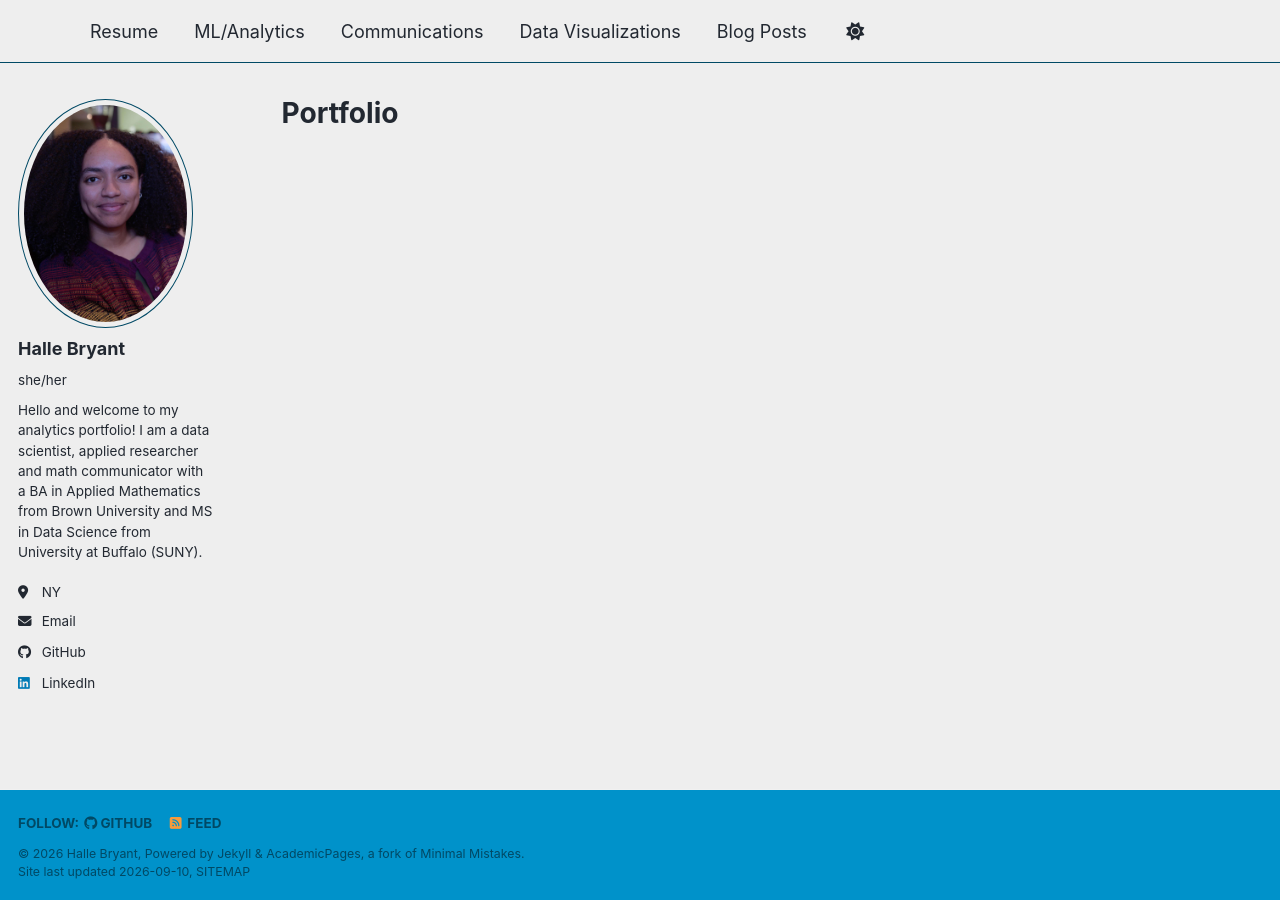
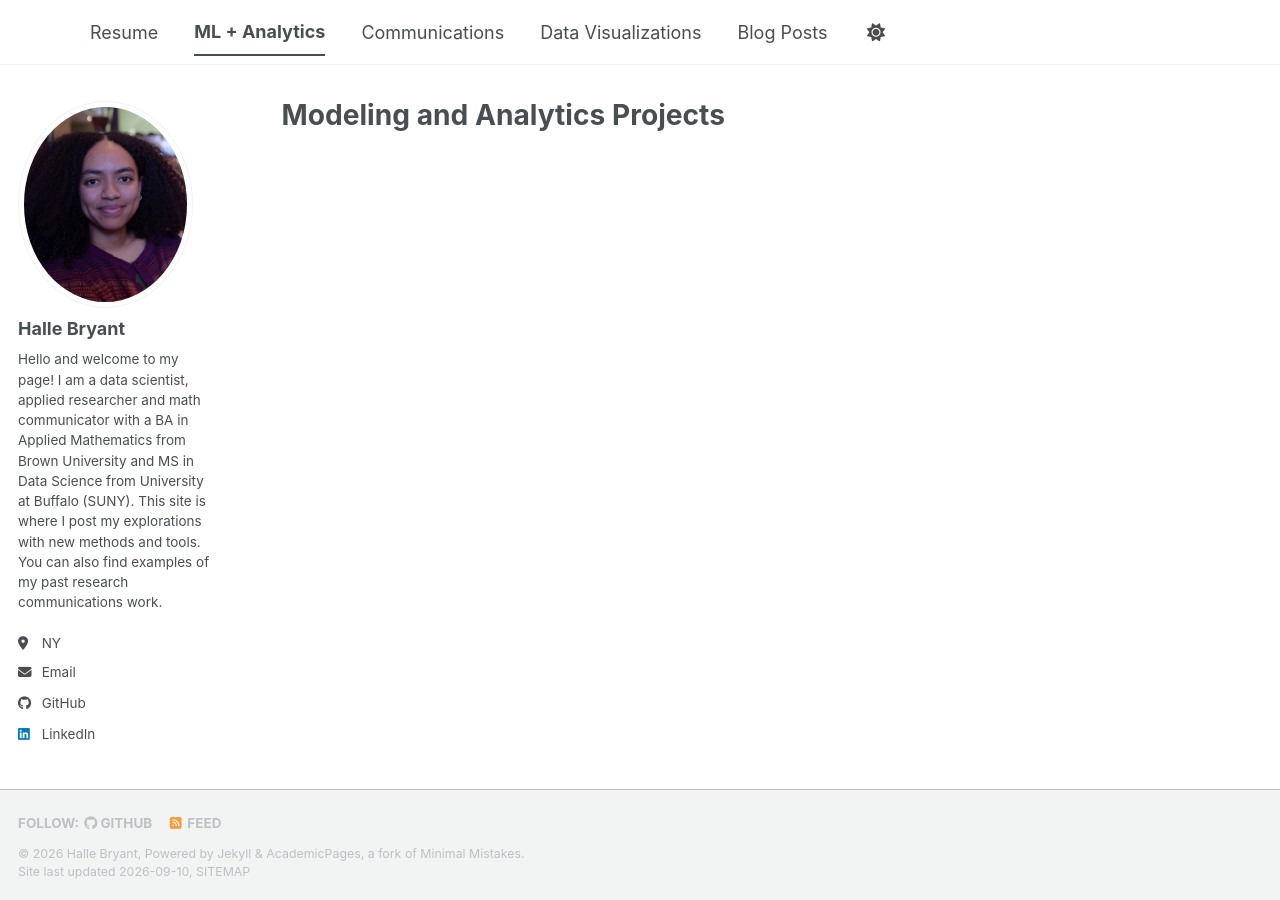
Before and after one commit to hallebryant/hallebryant.github.io, a Jekyll site: the page built from _pages/analytics.html, in a window 1280 px wide. Built offline with Jekyll 4.4.1, drawn with Linux system fonts in a browser that asks for light colours; a style sheet for code colours, icons or effects is not loaded.

Commit message:
Profile update, theme update

```diff
--- a/_config.yml
+++ b/_config.yml
@@ -8,7 +8,7 @@
 
 # Basic Site Settings
 locale                   : "en-US"
-site_theme               : "air" # The available themes options are "default", "air", "sunrise", "mint", "dirt" and "contrast"
+site_theme               : "default" # The available themes options are "default", "air", "sunrise", "mint", "dirt" and "contrast"
 title                    : ""
 title_separator          : "-"
 name                     : &name "Halle Bryant"
@@ -23,8 +23,7 @@ author:
   # Biographic information
   avatar           : "hb_photo.jpeg"
   name             : "Halle Bryant"
-  pronouns         : "she/her"
-  bio              : "Hello and welcome to my analytics portfolio! I am a data scientist, applied researcher and math communicator with a BA in Applied Mathematics from Brown University and MS in Data Science from University at Buffalo (SUNY)."
+  bio              : "Hello and welcome to my page! I am a data scientist, applied researcher and math communicator with a BA in Applied Mathematics from Brown University and MS in Data Science from University at Buffalo (SUNY). This site is where I post my explorations with new methods and tools. You can also find examples of my past research communications work."
   location         : "NY"
   email            : "hallebryant [at] gmail [dot] com"
 
--- a/_data/navigation.yml
+++ b/_data/navigation.yml
@@ -11,7 +11,7 @@ main:
   - title: "Resume"
     url: /resume/
 
-  - title: "ML/Analytics"
+  - title: "ML + Analytics"
     url: /analytics/
 
   - title: "Communications"
--- a/_pages/analytics.html
+++ b/_pages/analytics.html
@@ -1,13 +1,13 @@
 ---
 layout: archive
-title: "Portfolio"
-permalink: /portfolio/
+title: "Modeling and Analytics Projects"
+permalink: /analytics/
 author_profile: true
 ---
 
 {% include base_path %}
 
 
-{% for post in site.portfolio %}
+{% for post in site.analytics %}
   {% include archive-single.html %}
 {% endfor %}
```
Also changed, not shown: images/hb_photo.jpeg.
